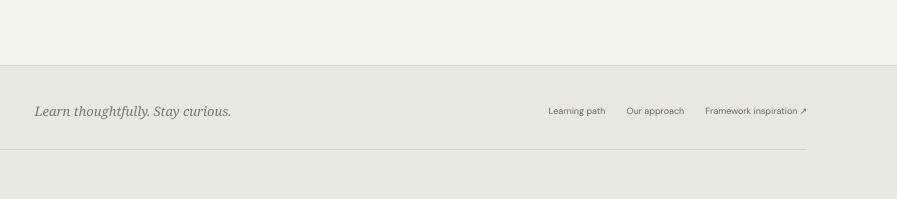
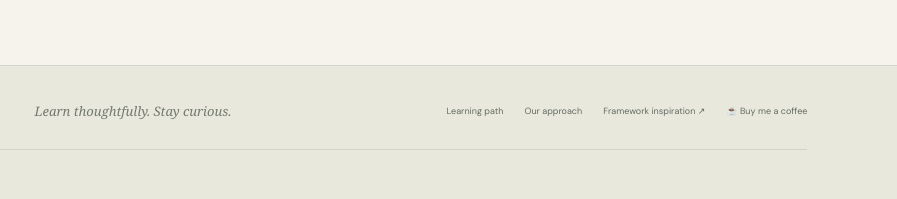
Before and after one commit to numerate64/aifluency, a plain HTML site: page index.html in a window 1280 px wide. Shown: the part 3045-3244 px from the top of the page, 383-1280 px from the left. Drawn offline with nearby package versions, Linux system fonts and the light colour scheme.

Commit message:
Add Buy Me a Coffee support link

```diff
--- a/index.html
+++ b/index.html
@@ -61,7 +61,7 @@
     <section class="closing-cta"><div class="closing-star">✳</div><p class="eyebrow">CURIOUS IS A GREAT PLACE TO START</p><h2>You don't need to know it all.<br><em>Just take the next step.</em></h2><a class="button button-lime" href="#path">Choose your first course <span>↗</span></a><span class="closing-aside">Practice > perfection</span></section>
   </main>
 
-  <footer><a class="brand footer-brand" href="#top"><span class="brand-mark" aria-hidden="true">af</span><span>ai fluency<span class="brand-period">.</span></span></a><p>Learn thoughtfully. Stay curious.</p><div class="footer-links"><a href="#path">Learning path</a><a href="#approach">Our approach</a><a href="https://www.anthropic.com/ai-fluency/overview" target="_blank" rel="noreferrer">Framework inspiration ↗</a></div><small>© <span id="year"></span> AI Fluency · An independent educational project</small></footer>
+  <footer><a class="brand footer-brand" href="#top"><span class="brand-mark" aria-hidden="true">af</span><span>ai fluency<span class="brand-period">.</span></span></a><p>Learn thoughtfully. Stay curious.</p><div class="footer-links"><a href="#path">Learning path</a><a href="#approach">Our approach</a><a href="https://www.anthropic.com/ai-fluency/overview" target="_blank" rel="noreferrer">Framework inspiration ↗</a><a href="https://buymeacoffee.com/caliche" target="_blank" rel="noopener noreferrer">☕ Buy me a coffee</a></div><small>© <span id="year"></span> AI Fluency · An independent educational project</small></footer>
 
   <dialog id="lesson-dialog" aria-labelledby="lesson-title"><div class="dialog-shell"><button class="dialog-close" aria-label="Close lesson">×</button><div id="lesson-content"></div></div></dialog>
   <dialog id="checkin-dialog" aria-labelledby="checkin-title"><div class="dialog-shell"><button class="dialog-close" aria-label="Close check-in">×</button><div id="checkin-content"></div></div></dialog>
```
